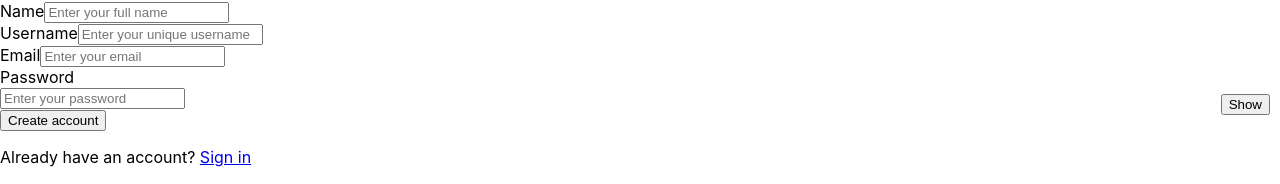
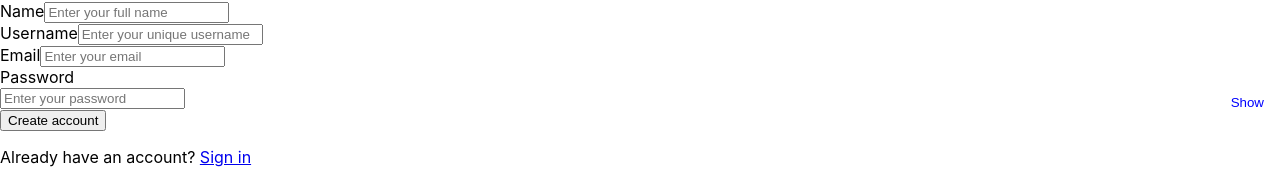
Before and after one commit to danisherror/productivity_manager, a React (Create React App) app in the folder front_end/: page /signup in a window 1280 px wide. Shown: the part 139-323 px from the top of the page. Built offline with nearby package versions, Linux system fonts and the light colour scheme; no server answers.

Commit message:
adding proper message for signup

```diff
--- a/front_end/src/pages/Signup.js
+++ b/front_end/src/pages/Signup.js
@@ -28,8 +28,11 @@ function Signup() {
 
   const handleFormChange = (event) => {
     const { name, value } = event.target;
-    setFormData((prevData) => ({ ...prevData, [name]: value.trimStart() }));
-    setErrors({ ...errors, [name]: '' });
+    const cleanedValue =
+      name === 'username' ? value.replace(/\s+/g, '') : value.trimStart();
+
+    setFormData((prevData) => ({ ...prevData, [name]: cleanedValue }));
+    setErrors((prevErrors) => ({ ...prevErrors, [name]: '' }));
   };
 
   const handleSubmit = async (event) => {
@@ -37,11 +40,21 @@ function Signup() {
     const { name, username, email, password } = formData;
 
     const newErrors = {};
+    if (name.length < 4) {
+      newErrors.name = 'Name must be at least 4 characters long.';
+    }
+
+    if (username.length < 4) {
+      newErrors.username = 'Username must be at least 4 characters long.';
+    }
+
     if (!/\S+@\S+\.\S+/.test(email)) {
       newErrors.email = 'Please enter a valid email address.';
     }
+
     if (!isStrongPassword(password)) {
-      newErrors.password = 'Password must be 8-20 characters long, include at least one uppercase letter, one lowercase letter, one number, and one special character.';
+      newErrors.password =
+        'Password must be 8–20 characters long and include at least one uppercase letter, one lowercase letter, one number, and one special character.';
     }
 
     if (Object.keys(newErrors).length > 0) {
@@ -51,12 +64,15 @@ function Signup() {
 
     try {
       setIsSubmitting(true);
-      const response = await axios.post(`${process.env.REACT_APP_BACKEND_URL}/signup`, {
-        username: username.trim(),
-        name: name.trim(),
-        email: email.trim(),
-        password,
-      });
+      const response = await axios.post(
+        `${process.env.REACT_APP_BACKEND_URL}/signup`,
+        {
+          username: username.trim(),
+          name: name.trim(),
+          email: email.trim(),
+          password,
+        }
+      );
 
       if (response.status === 200 || response.status === 201) {
         alert('Registered successfully!');
@@ -79,58 +95,81 @@ function Signup() {
     <div>
       <h2>Sign Up to eReside</h2>
       <form onSubmit={handleSubmit}>
+        {/* Name */}
         <div>
           <label>Name</label>
           <input
             type="text"
             name="name"
+            autoComplete="off"
             value={formData.name}
             onChange={handleFormChange}
             required
             placeholder="Enter your full name"
+            disabled={isSubmitting}
           />
+          {errors.name && <p style={{ color: 'red' }}>{errors.name}</p>}
         </div>
 
+        {/* Username */}
         <div>
           <label>Username</label>
           <input
             type="text"
             name="username"
+            autoComplete="off"
             value={formData.username}
             onChange={handleFormChange}
             required
             placeholder="Enter your unique username"
+            disabled={isSubmitting}
           />
+          {errors.username && <p style={{ color: 'red' }}>{errors.username}</p>}
         </div>
 
+        {/* Email */}
         <div>
           <label>Email</label>
           <input
             type="email"
             name="email"
+            autoComplete="off"
             value={formData.email}
             onChange={handleFormChange}
             required
             placeholder="Enter your email"
+            disabled={isSubmitting}
           />
           {errors.email && <p style={{ color: 'red' }}>{errors.email}</p>}
         </div>
 
+        {/* Password */}
         <div>
           <label>Password</label>
           <div style={{ position: 'relative' }}>
             <input
               type={showPassword ? 'text' : 'password'}
               name="password"
+              autoComplete="off"
               value={formData.password}
               onChange={handleFormChange}
               required
               placeholder="Enter your password"
+              disabled={isSubmitting}
             />
             <button
               type="button"
               onClick={() => setShowPassword(!showPassword)}
-              style={{ position: 'absolute', right: 10, top: '30%' }}
+              disabled={isSubmitting}
+              style={{
+                position: 'absolute',
+                right: 10,
+                top: '30%',
+                background: 'none',
+                border: 'none',
+                color: 'blue',
+                cursor: 'pointer',
+              }}
             >
               {showPassword ? 'Hide' : 'Show'}
             </button>
@@ -138,10 +177,12 @@ function Signup() {
           {errors.password && <p style={{ color: 'red' }}>{errors.password}</p>}
         </div>
 
+        {/* Submit Button */}
         <button type="submit" disabled={isSubmitting}>
           {isSubmitting ? 'Creating account...' : 'Create account'}
         </button>
 
+        {/* Redirect to Login */}
         <div>
           <p>
             Already have an account? <Link to="/signin">Sign in</Link>
```
